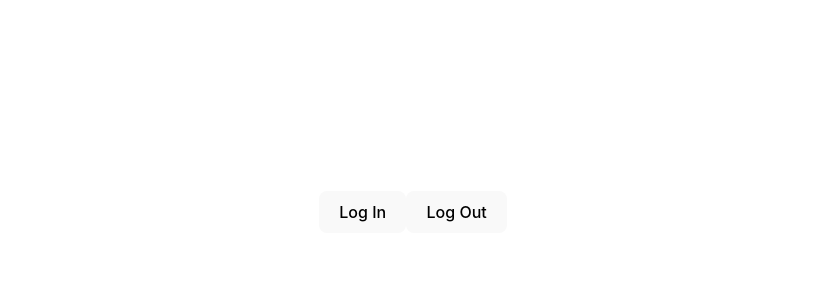
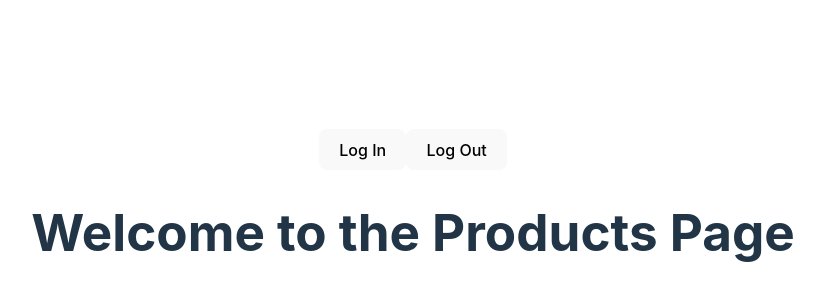
Before and after one commit to rsascha/delphine_furniture_store, a React (Vite) app in the folder client/: page /products in a window 1280 px wide. Shown: the part 188-488 px from the top of the page, without its empty margins (227-1051 px from the left). Built offline with nearby package versions, Linux system fonts and the light colour scheme.

Commit message:
add react-router with pages and outlet

```diff
--- a/client/package.json
+++ b/client/package.json
@@ -12,7 +12,8 @@
   "dependencies": {
     "@auth0/auth0-react": "^2.2.4",
     "react": "^18.3.1",
-    "react-dom": "^18.3.1"
+    "react-dom": "^18.3.1",
+    "react-router-dom": "^6.27.0"
   },
   "devDependencies": {
     "@eslint/js": "^9.13.0",
--- a/client/src/App.jsx
+++ b/client/src/App.jsx
@@ -1,14 +1,16 @@
 import "./App.css";
 import Login from "./components/Login.jsx";
 import Logout from "./components/Logout.jsx";
-import Profile from "./components/Profile.jsx";
+import { Outlet } from "react-router-dom";
+// import Profile from "./components/Profile.jsx";
 
 function App() {
   return (
     <>
       <Login />
-      <Profile />
+      {/* <Profile /> */}
       <Logout />
+      <Outlet />
     </>
   );
 }
--- a/client/src/main.jsx
+++ b/client/src/main.jsx
@@ -3,6 +3,36 @@ import { createRoot } from "react-dom/client";
 import "./index.css";
 import App from "./App.jsx";
 import { Auth0Provider } from "@auth0/auth0-react";
+import { createBrowserRouter, RouterProvider } from "react-router-dom";
+import Home from "./pages/Home.jsx";
+import Products from "./pages/Products.jsx";
+import Profile from "./pages/Profile.jsx";
+import Cart from "./pages/Cart.jsx";
+
+const router = createBrowserRouter([
+  {
+    path: "/",
+    element: <App />,
+    children: [
+      {
+        path: "/",
+        element: <Home />,
+      },
+      {
+        path: "products",
+        element: <Products />,
+      },
+      {
+        path: "profile",
+        element: <Profile />,
+      },
+      {
+        path: "cart",
+        element: <Cart />,
+      },
+    ],
+  },
+]);
 
 createRoot(document.getElementById("root")).render(
   <StrictMode>
@@ -13,7 +43,7 @@ createRoot(document.getElementById("root")).render(
         redirect_uri: window.location.origin,
       }}
     >
-      <App />
+      <RouterProvider router={router} />
     </Auth0Provider>
   </StrictMode>
 );
--- /dev/null
+++ b/client/src/pages/Cart.jsx
@@ -0,0 +1,5 @@
+function Cart() {
+  return <h1>Welcome to the Cart Page</h1>;
+}
+
+export default Cart;
--- /dev/null
+++ b/client/src/pages/Home.jsx
@@ -0,0 +1,5 @@
+function Home() {
+  return <h1>Welcome to the Home Page</h1>;
+}
+
+export default Home;
--- /dev/null
+++ b/client/src/pages/Products.jsx
@@ -0,0 +1,5 @@
+function Products() {
+  return <h1>Welcome to the Products Page</h1>;
+}
+
+export default Products;
--- /dev/null
+++ b/client/src/pages/Profile.jsx
@@ -0,0 +1,5 @@
+function Profile() {
+  return <h1>Welcome to the Profile Page</h1>;
+}
+
+export default Profile;
```
Also changed, not shown: 1 other file (tests, documents, lock files or other folders).
